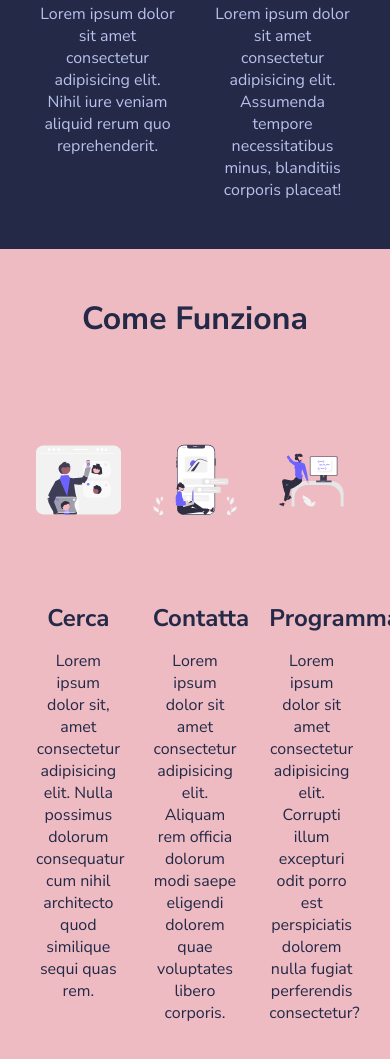
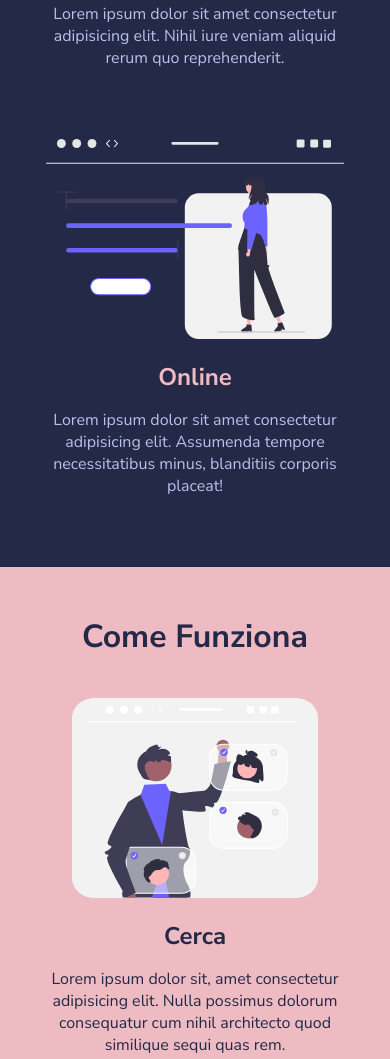
Before and after one commit to federicodececco/html-css-resp-wannabe, a plain HTML site: page index.html in a window 390 px wide. Shown: the part 500-1559 px from the top of the page. Drawn offline with Linux system fonts and the light colour scheme.

Commit message:
add: mobile responsive

```diff
--- a/css/style.css
+++ b/css/style.css
@@ -135,23 +135,56 @@ img {
  ------------------------------*/
 
 @media screen and (max-width: 768px) {
-
-
-/* header{
+  /* header{
     max-width: 768px;
 }
 main{
     max-width: 768px;
 } */
-.lessons.text-center{
+  .lessons.text-center {
     max-width: 768px;
-}
-.container{
+  }
+  .container {
     max-width: 100%;
+  }
 }
 
+/*---------------------------
 
+Mobile
 
+------------------------------*/
+@media screen and (max-width: 480px) {
+  .lessons.text-center {
+    max-width: 480px;
+  }
+  .container {
+    max-width: 100%;
+  }
 
-
+  .row {
+    flex-direction: column;
+  }
+  .lessons .col,
+  .steps .col,
+  .why-us .col {
+    width: 100%;
+  }
+  .lessons .row .col {
+    margin-bottom: 70px;
+  }
+  .steps {
+    margin: 0;
+  }
+  .steps .row .col:not(.col:first-of-type) {
+    margin-top: 70px;
+  }
+  .why-us {
+    background-color: #222222;
+    padding: 70px;
+    margin: 0;
+  }
+  .why-us .col-left {
+    padding-bottom: 2.5rem;
+  }
 }
```
